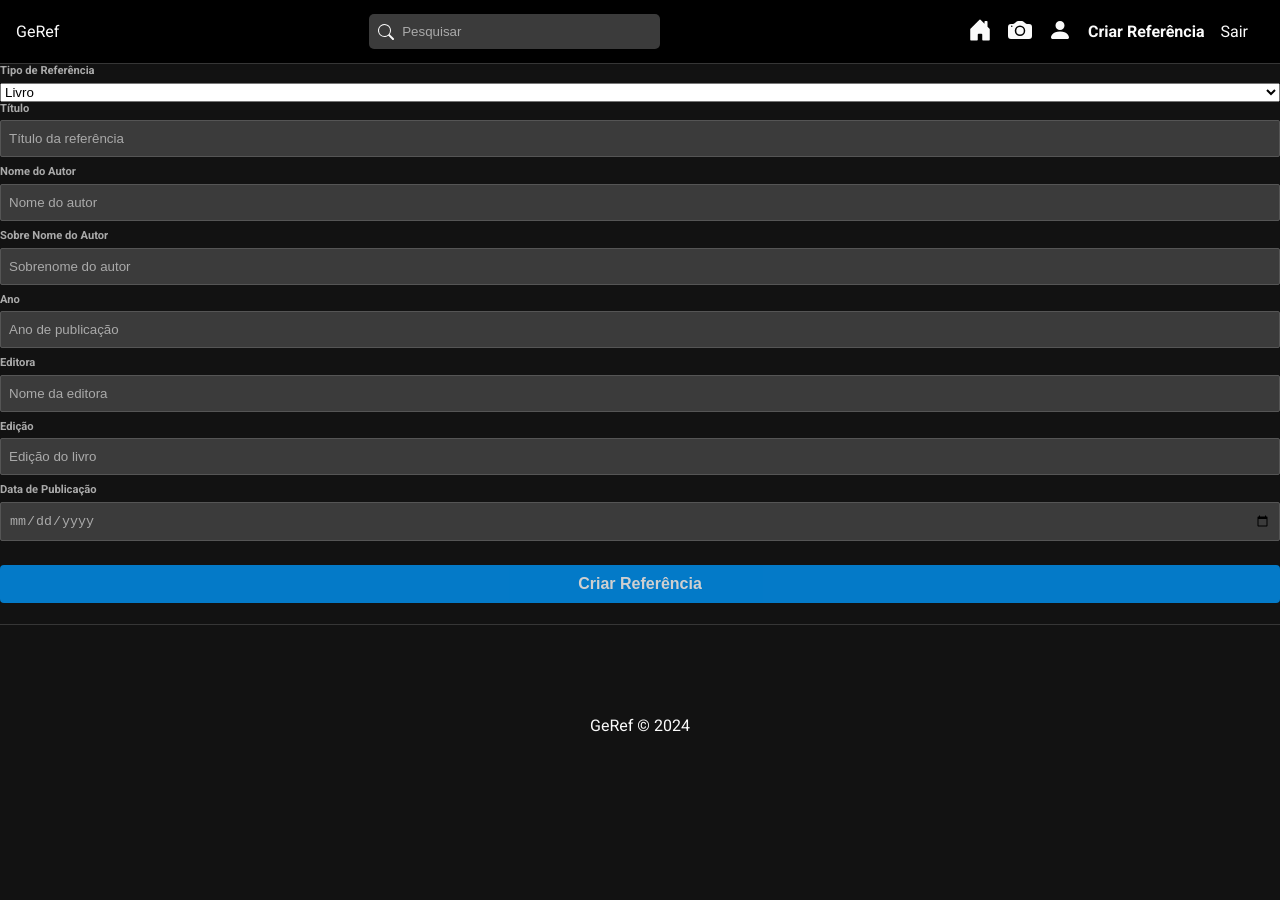
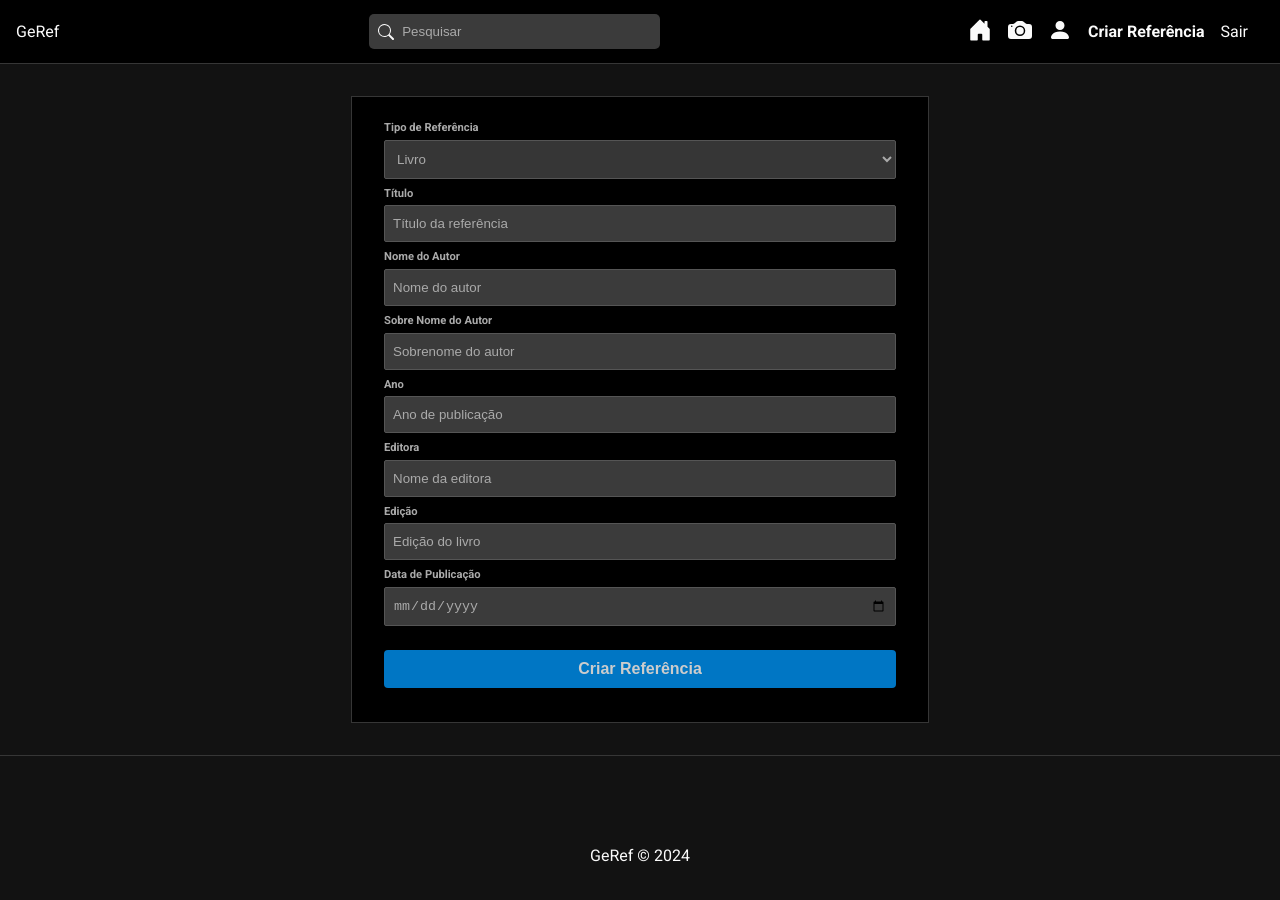
Before and after one commit to souzaffluan/GerenciadorReferencias, a React (Create React App) app in the folder frontend/: page /create-reference in a window 1280 px wide. Shown: the top 900 px of the page. Before the commit the page ends 825 px from the top, so only its background shows below. Built offline with nearby package versions, Linux system fonts and the light colour scheme; sample sign-in values are in the browser's storage.

Commit message:
referencias estão salvando, e ajuste no menu de seleção de referencia

```diff
--- /dev/null
+++ b/frontend/src/pages/Referencias/CreateReferenceForm.css
@@ -0,0 +1,18 @@
+#criar-referencia {
+    border: 1px solid #363636;
+    background-color: #000;
+    padding: 1.5em 2em;
+    max-width: 40%;
+    margin: 2em auto;
+}
+
+#tipo-ref{
+background-color: #363636;
+color: #aaa;
+  border: 1px solid #555;
+  border-radius: 2px;
+  padding: 10px 8px;
+  outline: none;
+  margin-bottom: 0.6em;
+
+}
--- a/frontend/src/pages/Referencias/CreateReferenceForm.js
+++ b/frontend/src/pages/Referencias/CreateReferenceForm.js
@@ -1,4 +1,5 @@
 import React, { useState } from 'react';
+import './CreateReferenceForm.css'
 import { useDispatch, useSelector } from 'react-redux';
 import { createReferencia } from '../../slices/referenciaSlice';
 
@@ -33,39 +34,6 @@ const CreateReferenceForm = () => {
     numero: '',
     paginas: '',
   });
-
-  const buildPayload = (fields, tipo) => {
-    const basePayload = {
-      titulo: fields.titulo,
-      autor: fields.autor,
-      ano: fields.ano,
-      tipo,
-    };
-
-    if (tipo === 'Livro') {
-      return {
-        ...basePayload,
-        editora: fields.editora,
-        edicao: fields.edicao,
-        datapubli: fields.datapubli,
-        paginas: fields.paginas,
-      };
-    } else if (tipo === 'Podcast') {
-      return {
-        ...basePayload,
-        nomePodcast: fields.nomePodcast,
-        local: fields.local,
-      };
-    } else if (tipo === 'Revista') {
-      return {
-        ...basePayload,
-        nomeSite: fields.nomeSite,
-        url: fields.url,
-      };
-    }
-
-    return basePayload;
-  };
 
   const handleChange = (e) => {
     const { name, value } = e.target;
@@ -124,10 +92,11 @@ const CreateReferenceForm = () => {
   };
 
   return (
+    <div id="criar-referencia">
     <form onSubmit={handleSubmit}>
       <label>
         <span>Tipo de Referência</span>
-        <select name="tipo" value={formData.tipo} onChange={handleChange}>
+        <select id='tipo-ref' name="tipo" value={formData.tipo} onChange={handleChange}>
           <option value="Livro">Livro</option>
           <option value="Artigo">Artigo</option>
           <option value="Podcast">Podcast</option>
@@ -391,6 +360,7 @@ const CreateReferenceForm = () => {
 
       <input type="submit" value="Criar Referência" />
     </form>
+    </div>
   );
 };
 
--- a/frontend/src/slices/referenciaSlice.js
+++ b/frontend/src/slices/referenciaSlice.js
@@ -5,7 +5,9 @@ import referenciaService from "../services/referenciaService";
 export const createReferencia = createAsyncThunk(
   "referencias/create",
   async (data, { rejectWithValue, getState }) => {
-    const { token } = getState().auth; // Obtém o token de autenticação
+    const { token } = JSON.parse(localStorage.getItem('user')); // Obtém o token de autenticação
+    console.log(localStorage.getItem('user'))
+    console.log(token)
     try {
       await referenciaService.createReferencia(data, token);
       //return response; // Retorna a referência criada
```
